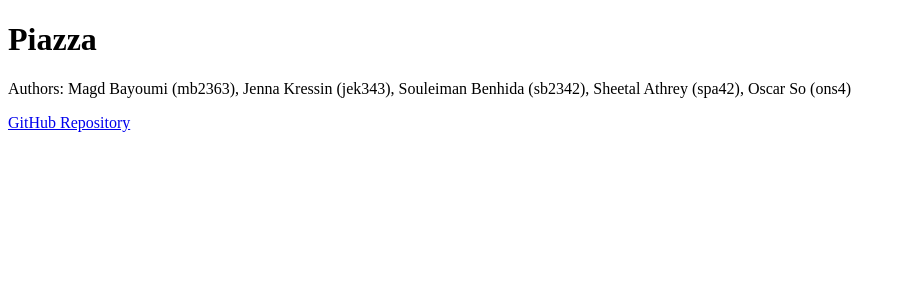
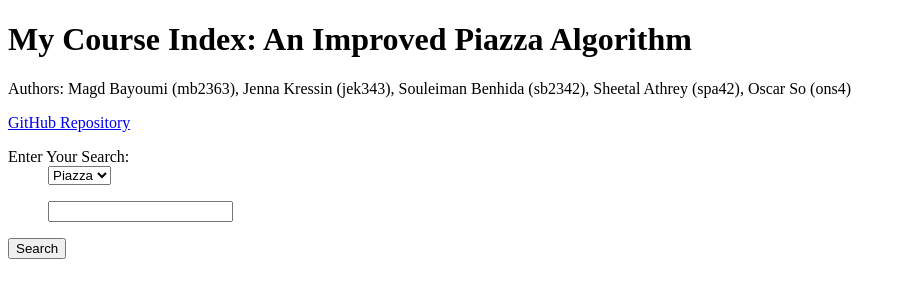
Before and after one commit to oscarso2000/MyCourseIndex, a Flask app: page / in a window 1280 px wide. Shown: the top 300 px of the page, without its empty margins (0-906 px from the left). Run offline with Flask 2, Linux system fonts and the light colour scheme; some libraries are stand-ins or nearby versions.

Commit message:
search form

```diff
--- a/app.py
+++ /dev/null
@@ -1,4 +0,0 @@
-from app import app
-
-if __name__ == "__main__":
-    app.run(port = 5000, debug = True)
--- a/app/__init__.py
+++ b/app/__init__.py
@@ -1,12 +1,39 @@
 import os
-from flask import Flask, render_template, request
+from flask import Flask, render_template, request, redirect, flash
+#from db_setup import init_db, db_session
+from forms import SearchForm
 
 app = Flask(__name__)
 APP_ROOT = os.path.dirname(os.path.abspath(__file__))
 
-@app.route('/')
+app.secret_key = 'insert AWS key'
+
+
+@app.route('/', methods=['GET', 'POST'])
 def index():
-    return render_template("main.html")
+    search = SearchForm(request.form)
+    if request.method == 'POST':
+        return search_results(search)
+    return render_template('main.html', form=search)
+
+
+@app.route('/results')
+def search_results(search):
+    # results here will take in search,
+    # query database, and use IR stuff like
+    # cosine similarity and other stuff to
+    # gain final results array.
+    results = []
+    search_string = search.data['search']
+    if search.data['search'] == '':
+        return redirect('/')
+    if not results:
+        flash('No results found!')
+        return redirect('/')
+    else:
+        # display results
+        return render_template('results.html', results=results)
+
 
 if __name__ == "__main__":
-    app.run(port = 5000, debug = True)
+    app.run(port=5000, debug=True)
--- /dev/null
+++ b/app/forms.py
@@ -0,0 +1,8 @@
+from wtforms import Form, StringField, SelectField
+
+
+class SearchForm(Form):
+    choices = [('Piazza', 'Piazza'),
+               ('Online', 'Online')]
+    select = SelectField('Enter Your Search:', choices=choices)
+    search = StringField('')
--- /dev/null
+++ b/app/templates/_formhelpers.html
@@ -0,0 +1,12 @@
+{% macro render_field(field) %}
+    <dt>{{ field.label }}
+    </dt><dd>{{ field(**kwargs)|safe }}
+    {% if field.errors %}
+        <ul class="errors">
+        {% for error in field.errors %}
+            <li>{{ error }}</li>
+        {% endfor %}
+        </ul>
+    {% endif %}
+    </dd>
+{% endmacro %}
--- a/app/templates/main.html
+++ b/app/templates/main.html
@@ -2,10 +2,10 @@
 <html lang="en">
 <head>
     <meta charset="UTF-8">
-    <title>Piazza: An Improved Algorithm</title>
+    <title>MyCourseIndex</title>
 </head>
 <body>
-<h1>Piazza</h1>
+<h1>My Course Index: An Improved Piazza Algorithm</h1>
 <div class = "Authors">
 <p>
 Authors:
@@ -18,4 +18,24 @@
 </div>
 <a href="https://github.com/oscarso2000/Piazza">GitHub Repository</a>
 </body>
+
+{% with messages = get_flashed_messages() %}
+  {% if messages %}
+    <ul class="flashes">
+    {% for message in messages %}
+      <li>{{ message }}</li>
+    {% endfor %}
+    </ul>
+  {% endif %}
+{% endwith %}
+
+{% from "_formhelpers.html" import render_field %}
+<form method="post">
+  <dl>
+    {{ render_field(form.select) }}
+    <p>
+    {{ render_field(form.search) }}
+  </p></dl>
+  <p><input type="submit" value="Search">
+</p></form>
 </html>
```
